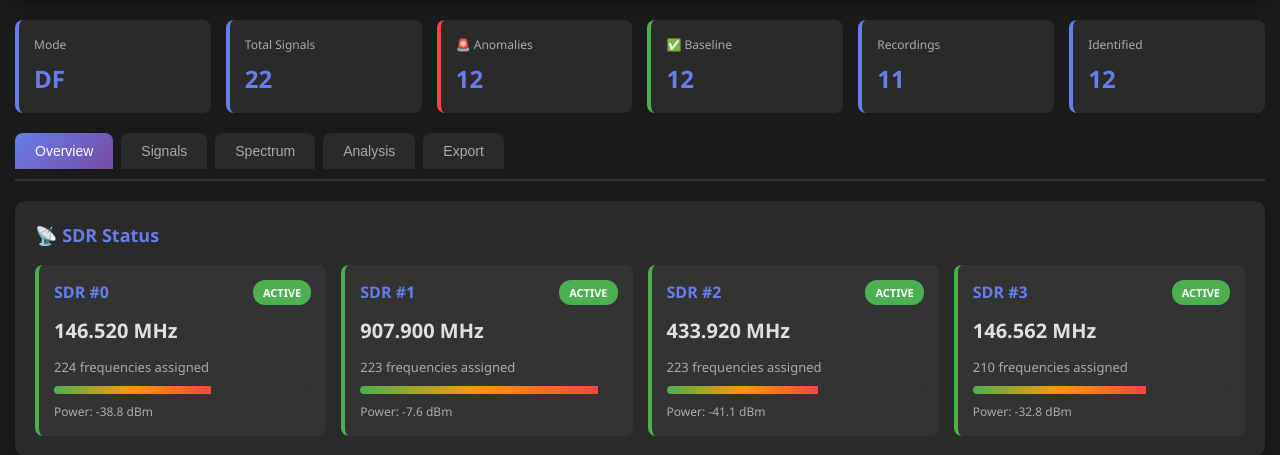
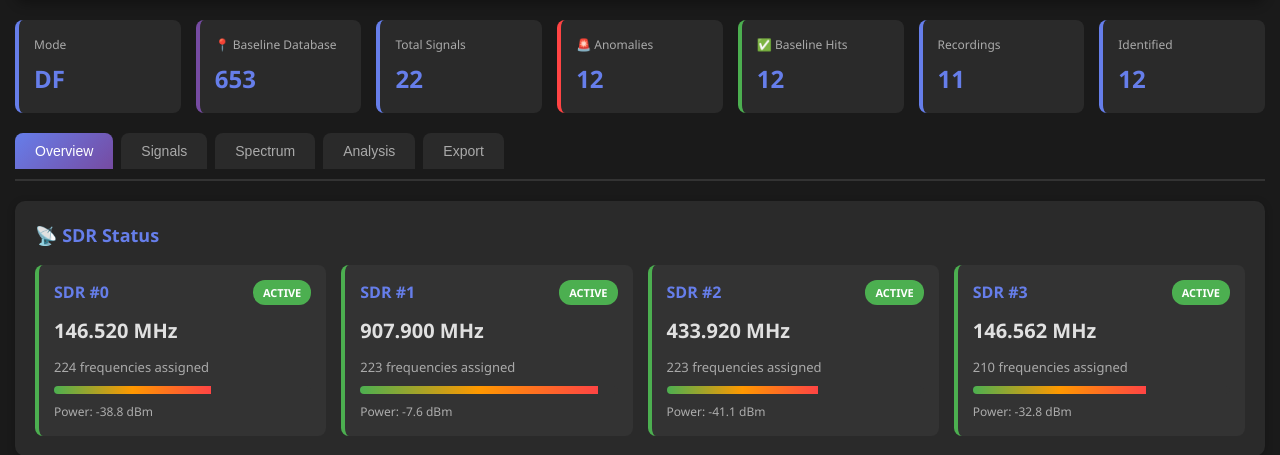
Before and after one commit to kamakauzy/ReconRaven, a Flask app: page / in a window 1280 px wide. Shown: the part 93-548 px from the top of the page. Run offline with Flask 3, Linux system fonts and the light colour scheme.

Commit message:
Add Baseline Database stat card showing registered frequency count (e.g., 653 freqs) - critical for showing local RF environment calibration

```diff
--- a/visualization/templates/dashboard_enhanced.html
+++ b/visualization/templates/dashboard_enhanced.html
@@ -97,6 +97,11 @@
 
         .stat-card:hover {
             transform: translateY(-2px);
+            box-shadow: 0 4px 12px rgba(0,0,0,0.3);
+        }
+
+        .stat-card[title] {
+            cursor: help;
         }
 
         .stat-label {
@@ -492,16 +497,20 @@
             <div class="stat-label">Mode</div>
             <div class="stat-value" id="stat-mode">--</div>
         </div>
-        <div class="stat-card">
+        <div class="stat-card" style="border-left-color: var(--accent-secondary);" title="Total frequencies in baseline database (registered during initial scan)">
+            <div class="stat-label">📍 Baseline Database</div>
+            <div class="stat-value" id="stat-baseline-db">0</div>
+        </div>
+        <div class="stat-card" title="Total unique signals detected in this session">
             <div class="stat-label">Total Signals</div>
             <div class="stat-value" id="stat-active">0</div>
         </div>
-        <div class="stat-card" style="border-left-color: var(--danger);">
+        <div class="stat-card" style="border-left-color: var(--danger);" title="Signals >15 dB above baseline (anomalous activity)">
             <div class="stat-label">🚨 Anomalies</div>
             <div class="stat-value" id="stat-anomalies">0</div>
         </div>
-        <div class="stat-card" style="border-left-color: var(--success);">
-            <div class="stat-label">✅ Baseline</div>
+        <div class="stat-card" style="border-left-color: var(--success);" title="Signals matching baseline database (<5 dB variance)">
+            <div class="stat-label">✅ Baseline Hits</div>
             <div class="stat-value" id="stat-baseline-signals">0</div>
         </div>
         <div class="stat-card">
@@ -741,9 +750,10 @@
         function updateDashboard(data) {
             // Update stats
             document.getElementById('stat-mode').textContent = data.mode.toUpperCase();
+            document.getElementById('stat-baseline-db').textContent = data.baseline_count || 0;
             document.getElementById('stat-active').textContent = data.active_count || 0;
 
-            // Calculate anomalies vs baseline
+            // Calculate anomalies vs baseline hits
             const signals = data.anomalies || [];
             const anomalyCount = signals.filter(s => s.is_anomaly || s.delta_db > 15).length;
             const baselineCount = signals.filter(s => s.is_baseline || (!s.is_anomaly && s.delta_db < 5)).length;
```
